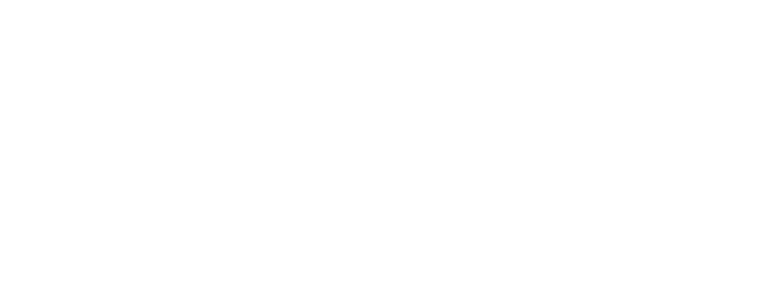
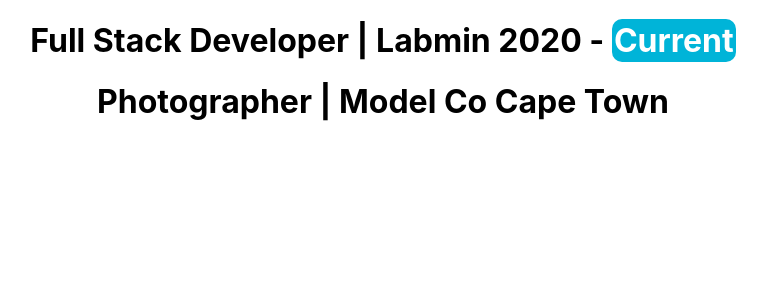
Before and after one commit to theoriginalvisagie/online-cv, a React (Create React App) app in the folder online-cv/: page / in a window 1280 px wide. Shown: the top 300 px of the page, without its empty margins (257-1024 px from the left). Built offline with nearby package versions, Linux system fonts and the light colour scheme.

Commit message:
Headings component added

```diff
--- a/online-cv/src/App.js
+++ b/online-cv/src/App.js
@@ -1,10 +1,12 @@
 // import logo from './logo.svg';
 import './App.css';
+import Headings from './components/Headings';
 
 function App() {
   return (
     <div className="App">
-
+      <Headings text='Full Stack Developer | Labmin' start='2020 - ' end='Current'/>
+      <Headings text='Photographer | Model Co Cape Town'/>
     </div>
   );
 }
--- /dev/null
+++ b/online-cv/src/components/Headings.js
@@ -0,0 +1,18 @@
+function Headings(props){
+
+    const styleSpan = {};
+    if(props.end === "Current"){
+        styleSpan.height = "24px";
+        styleSpan.width = "55px";
+        styleSpan.borderRadius = "10px";
+        styleSpan.color = "#FFF";
+        styleSpan.backgroundColor = "#00b4d8";
+        styleSpan.padding = "2px";
+    }
+
+    return (
+        <h1>{props.text} {props.start} <span style={styleSpan}>{props.end}</span></h1>
+    );
+}
+
+export default Headings;
```
